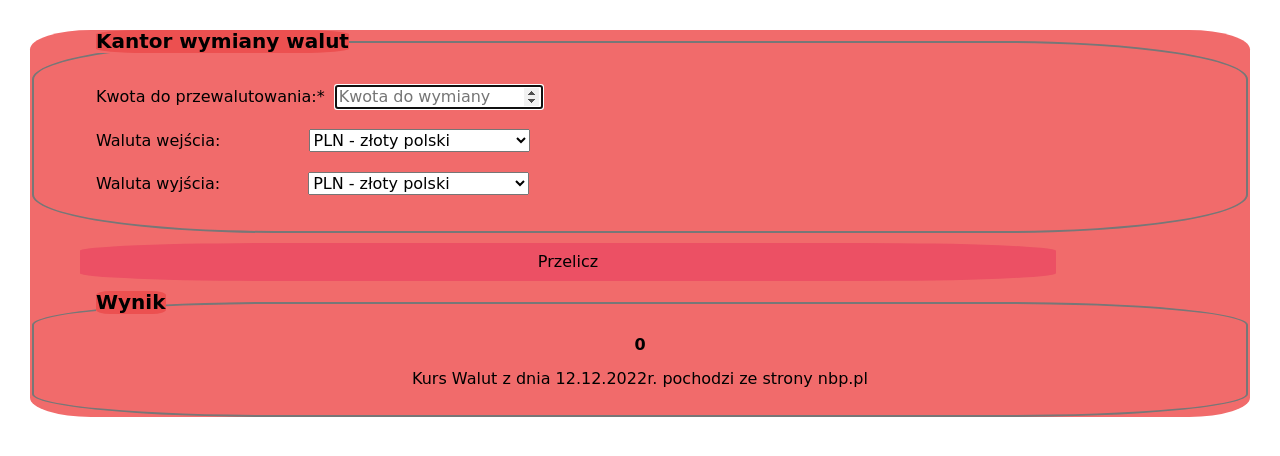
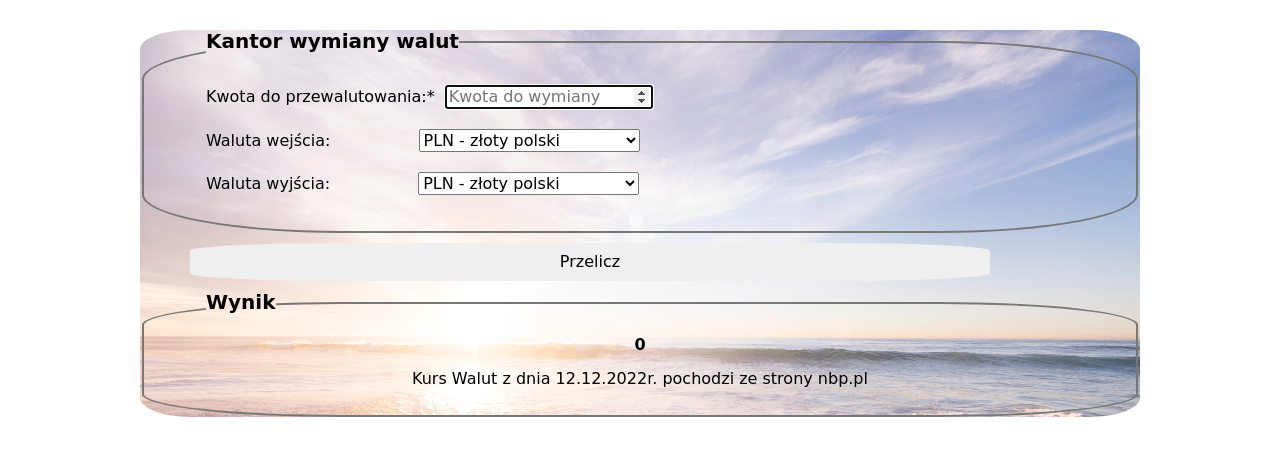
Before and after one commit to MarcinBawolik/currency-converter, a plain HTML site: page index.html in a window 1280 px wide. Drawn offline with nearby package versions, Linux system fonts and the light colour scheme.

Commit message:
added background image

```diff
--- a/form.css
+++ b/form.css
@@ -1,11 +1,12 @@
 .form{
-    background-color: rgb(241, 107, 107);
+
+    background-image: url("../images/backgroundimage.png");
     border-radius: 5%;
-    margin: 30px;
+    margin: 30px auto;
     min-width: 437.60px;
+    max-width: 1000px;
 }
 .form__legend{
-    background-color: rgb(236, 80, 80);
     border-radius: 20%;
     font-weight: 700;
     font-size: 20px;
@@ -15,7 +16,7 @@
 .form__fieldset{
     border: solid 2px #777;
     border-radius: 20%;
-    background-color: rgb(241, 107, 107)
+
 }
 .form__unorderedList{
     list-style: none;
@@ -33,7 +34,7 @@
 .form__button{
     border: none;
     border-radius: 20%;
-    background-color: rgb(236, 80, 100);
+
     width: 80%;
     padding: 10px ;
     margin: 10px 50px;
```
Also changed, not shown: images/backgroundimage.png (added).
